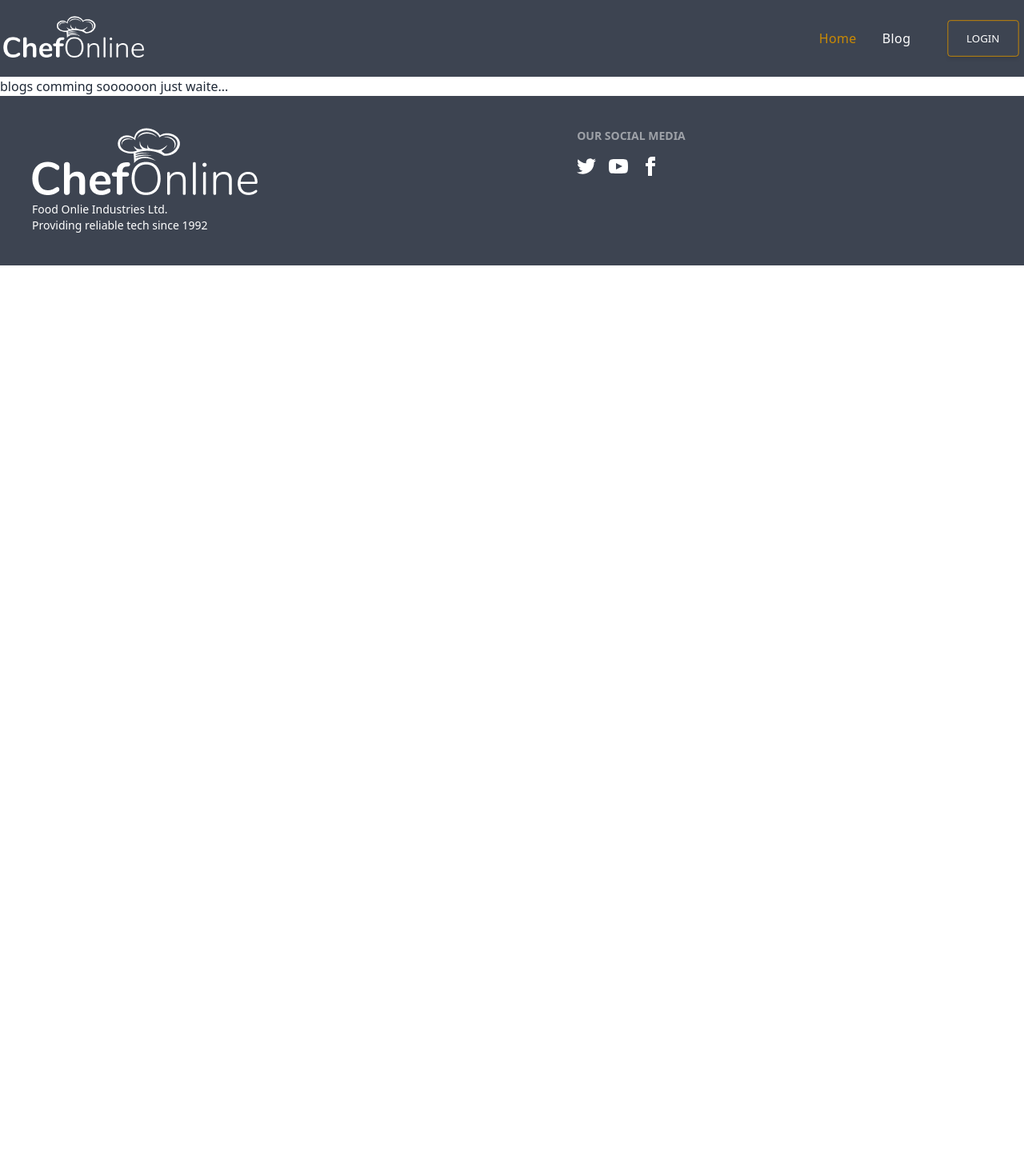
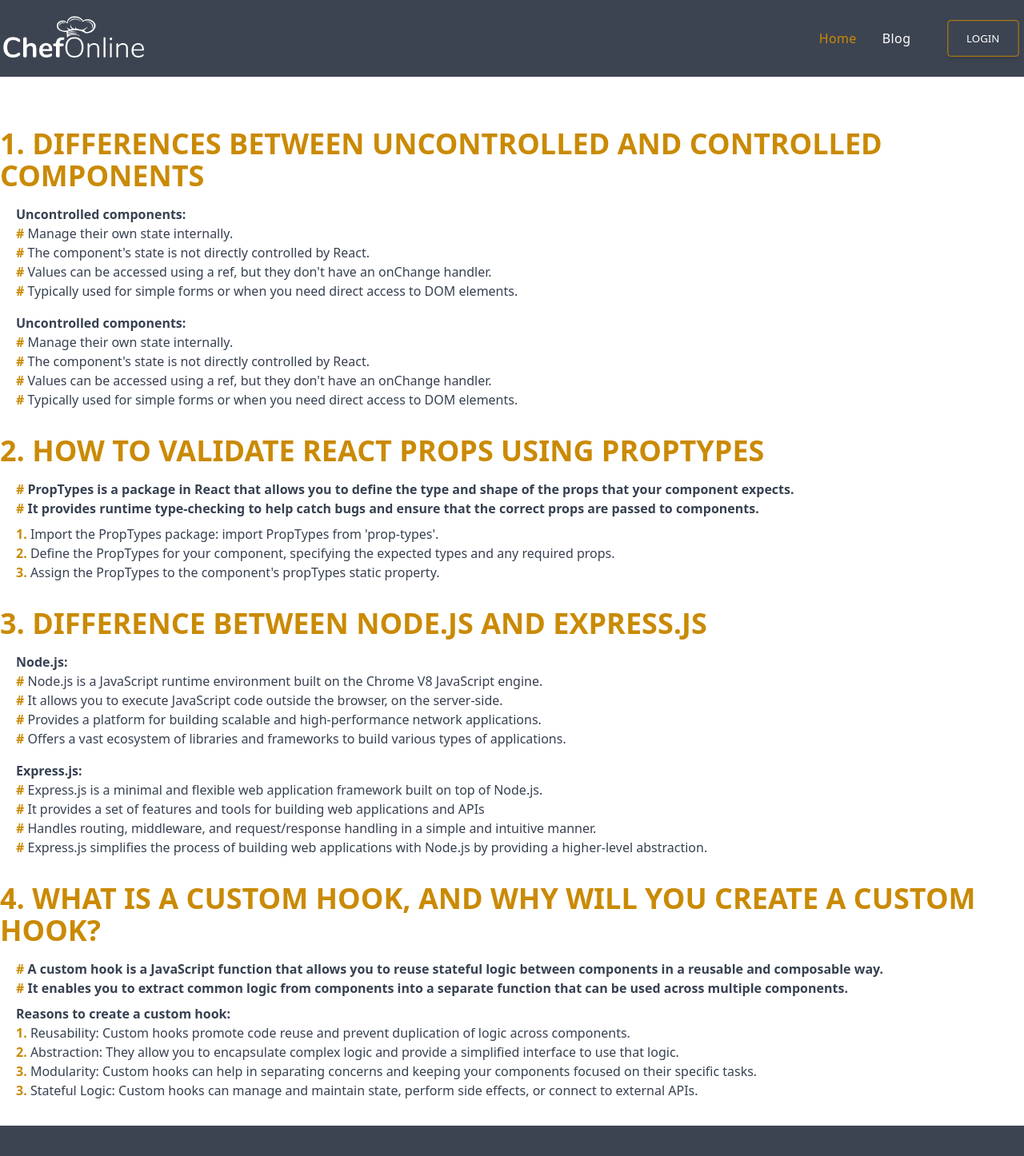
Before and after one commit to Jahidmorol/online-chef-client, a React (Vite) app: page /blog in a window 1280 px wide. Shown: the top 1446 px of the page at 80% size. Before the commit the page ends 800 px from the top, so only its background shows below. Built offline with nearby package versions, Linux system fonts and the light colour scheme; no server answers.

Commit message:
answerd of 4 question

```diff
--- a/src/pages/blog/Blog.jsx
+++ b/src/pages/blog/Blog.jsx
@@ -9,9 +9,78 @@ const Blog = () => {
   }
 
     return (
-        <div>
-            <p>blogs comming soooooon just waite...</p>
-        </div>
+      <div className="container mx-auto">
+
+      <div className="mt-16">
+        <h2 className="md:text-4xl text-3xl ms-2 md:ms-0 text-yellow-600 font-bold mb-4">1. DIFFERENCES BETWEEN UNCONTROLLED AND CONTROLLED COMPONENTS</h2>
+        <h4 className="ms-5 font-semibold text-gray-700">
+        Uncontrolled components:
+        </h4>
+        <p className="ms-5 text-gray-700"><span className='text-yellow-600 font-semibold'>#</span> Manage their own state internally.</p>
+        <p className="ms-5 text-gray-700"><span className='text-yellow-600 font-semibold'>#</span> The component's state is not directly controlled by React.</p>
+        <p className="ms-5 text-gray-700"><span className='text-yellow-600 font-semibold'>#</span> Values can be accessed using a ref, but they don't have an onChange handler.</p>
+        <p className="ms-5 text-gray-700"><span className='text-yellow-600 font-semibold'>#</span> Typically used for simple forms or when you need direct access to DOM elements.</p>
+        <h4 className="ms-5 font-semibold text-gray-700 mt-4">
+        Uncontrolled components:
+        </h4>
+        <p className="ms-5 text-gray-700"><span className='text-yellow-600 font-semibold'>#</span> Manage their own state internally.</p>
+        <p className="ms-5 text-gray-700"><span className='text-yellow-600 font-semibold'>#</span> The component's state is not directly controlled by React.</p>
+        <p className="ms-5 text-gray-700"><span className='text-yellow-600 font-semibold'>#</span> Values can be accessed using a ref, but they don't have an onChange handler.</p>
+        <p className="ms-5 text-gray-700"><span className='text-yellow-600 font-semibold'>#</span> Typically used for simple forms or when you need direct access to DOM elements.</p>
+      </div>
+
+      {/* ---------Q2-------------- */}
+      <div className="my-8">
+        <h2 className="md:text-4xl text-3xl ms-2 md:ms-0 text-yellow-600 font-bold mb-4">2. HOW TO VALIDATE REACT PROPS USING PROPTYPES</h2>
+        <h4 className="ms-5 font-semibold text-gray-700">
+        <span className='text-yellow-600 font-semibold'>#</span> PropTypes is a package in React that allows you to define the type and shape of the props that your component expects.
+        </h4>
+        <h4 className="ms-5 font-semibold text-gray-700 mb-2">
+        <span className='text-yellow-600 font-semibold'>#</span> It provides runtime type-checking to help catch bugs and ensure that the correct props are passed to components.
+        </h4>
+        <p className="ms-5 text-gray-700"><span className='text-yellow-600 font-semibold'>1.</span> Import the PropTypes package: import PropTypes from 'prop-types'.</p>
+        <p className="ms-5 text-gray-700"><span className='text-yellow-600 font-semibold'>2.</span> Define the PropTypes for your component, specifying the expected types and any required props.</p>
+        <p className="ms-5 text-gray-700"><span className='text-yellow-600 font-semibold'>3.</span> Assign the PropTypes to the component's propTypes static property.</p>
+      </div>
+
+      {/* ---------Q3-------------- */}
+      <div className="my-8">
+        <h2 className="md:text-4xl text-3xl ms-2 md:ms-0 text-yellow-600 font-bold mb-4">3. DIFFERENCE BETWEEN NODE.JS AND EXPRESS.JS</h2>
+        <h4 className="ms-5 font-semibold text-gray-700">
+        Node.js:
+        </h4>
+        <p className="ms-5 text-gray-700"><span className='text-yellow-600 font-semibold'>#</span>  Node.js is a JavaScript runtime environment built on the Chrome V8 JavaScript engine.</p>
+        <p className="ms-5 text-gray-700"><span className='text-yellow-600 font-semibold'>#</span> It allows you to execute JavaScript code outside the browser, on the server-side.</p>
+        <p className="ms-5 text-gray-700"><span className='text-yellow-600 font-semibold'>#</span> Provides a platform for building scalable and high-performance network applications.</p>
+        <p className="ms-5 text-gray-700"><span className='text-yellow-600 font-semibold'>#</span> Offers a vast ecosystem of libraries and frameworks to build various types of applications.</p>
+        <h4 className="ms-5 font-semibold text-gray-700 mt-4">
+        Express.js:
+        </h4>
+        <p className="ms-5 text-gray-700"><span className='text-yellow-600 font-semibold'>#</span> Express.js is a minimal and flexible web application framework built on top of Node.js.</p>
+        <p className="ms-5 text-gray-700"><span className='text-yellow-600 font-semibold'>#</span> It provides a set of features and tools for building web applications and APIs</p>
+        <p className="ms-5 text-gray-700"><span className='text-yellow-600 font-semibold'>#</span> Handles routing, middleware, and request/response handling in a simple and intuitive manner.</p>
+        <p className="ms-5 text-gray-700"><span className='text-yellow-600 font-semibold'>#</span> Express.js simplifies the process of building web applications with Node.js by providing a higher-level abstraction.</p>
+      </div>
+
+      {/* ---------Q4-------------- */}
+      <div className="my-8">
+        <h2 className="md:text-4xl text-3xl ms-2 md:ms-0 text-yellow-600 font-bold mb-4">4. WHAT IS A CUSTOM HOOK, AND WHY WILL YOU CREATE A CUSTOM HOOK?</h2>
+        <h4 className="ms-5 font-semibold text-gray-700">
+        <span className='text-yellow-600 font-semibold'>#</span> A custom hook is a JavaScript function that allows you to reuse stateful logic between components in a reusable and composable way.
+        </h4>
+        <h4 className="ms-5 font-semibold text-gray-700 mb-2">
+        <span className='text-yellow-600 font-semibold'>#</span> It enables you to extract common logic from components into a separate function that can be used across multiple components.
+        </h4>
+        <h4 className="ms-5 font-semibold text-gray-700 ">
+        Reasons to create a custom hook:
+        </h4>
+        <p className="ms-5 text-gray-700"><span className='text-yellow-600 font-semibold'>1.</span> Reusability: Custom hooks promote code reuse and prevent duplication of logic across components.</p>
+        <p className="ms-5 text-gray-700"><span className='text-yellow-600 font-semibold'>2.</span> Abstraction: They allow you to encapsulate complex logic and provide a simplified interface to use that logic.</p>
+        <p className="ms-5 text-gray-700"><span className='text-yellow-600 font-semibold'>3.</span> Modularity: Custom hooks can help in separating concerns and keeping your components focused on their specific tasks.</p>
+        <p className="ms-5 text-gray-700"><span className='text-yellow-600 font-semibold'>3.</span> Stateful Logic: Custom hooks can manage and maintain state, perform side effects, or connect to external APIs.</p>
+      </div>
+
+    </div>
     );
 };
 
```
